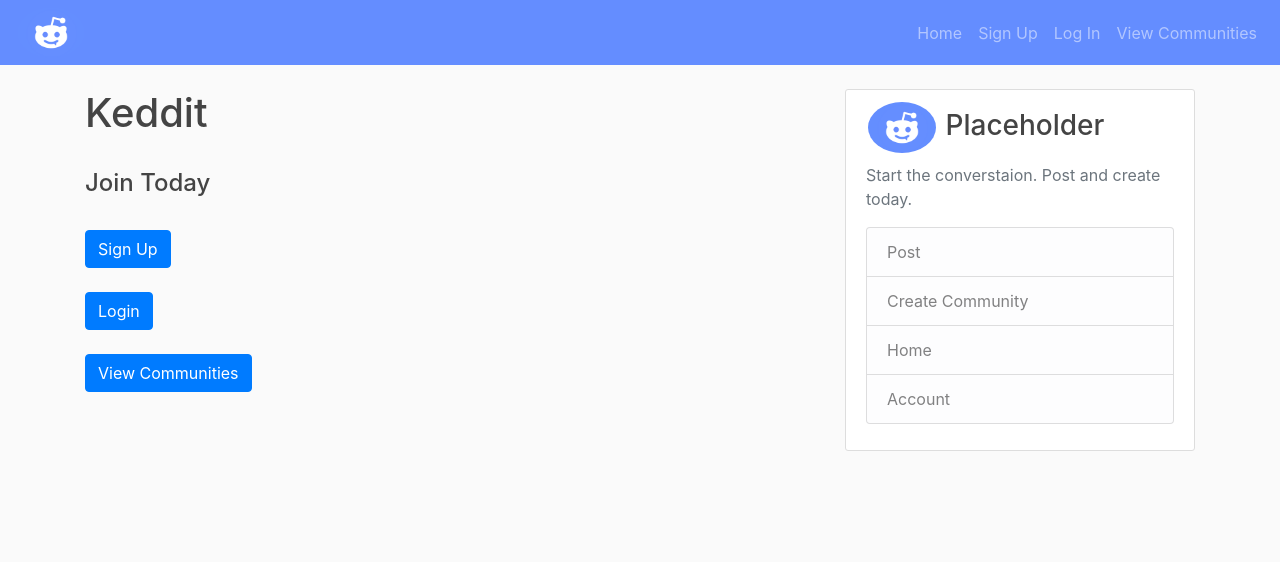
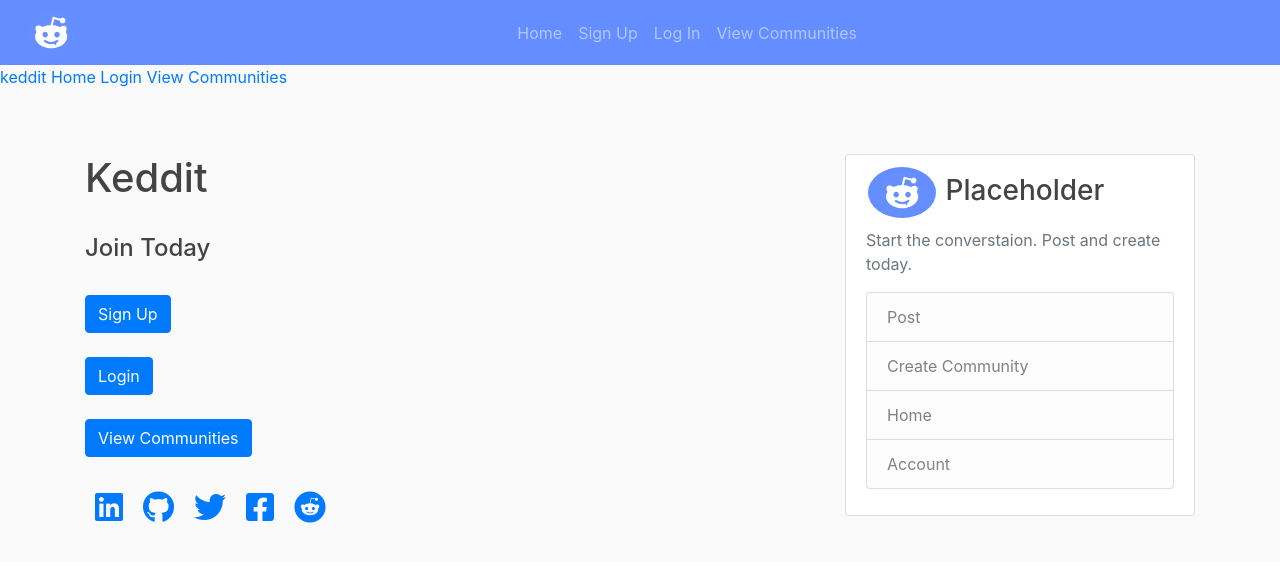
Before and after one commit to kumsy/keddit, a Flask app: page / in a window 1280 px wide. Shown: the top 562 px of the page. Run offline with Flask 2, Linux system fonts and the light colour scheme; some libraries are stand-ins or nearby versions.

Commit message:
icons added on homepage

```diff
--- a/static/styles.css
+++ b/static/styles.css
@@ -2,7 +2,7 @@
 #navbar_header{
     background:#648DFF;
     color:white;
-    position:fixed;
+    /*position:fixed;*/
     width:100%;
 
 }
@@ -21,6 +21,98 @@
     /*color: rgba(0,0,0,1.00)*/
 }
 
+.navbar-nav{
+
+  margin-right: 400px;
+}
+
+.linkedin{
+  padding: 10px;
+  border-radius: 5px;
+
+  /* HOVER OFF */
+  -webkit-transition: padding 2s;
+
+}
+.linkedin:hover{
+  padding-top: 20px;
+  border-radius: 15px;
+  color:#0e76a8;
+
+  /* HOVER ON */
+  -webkit-transition: border-radius 2s;
+}
+.github{
+  padding: 10px;
+  border-radius: 5px;
+
+  /* HOVER OFF */
+  -webkit-transition: padding 2s;
+
+}
+.github:hover{
+  padding-top: 20px;
+  border-radius: 15px;
+  color: black;
+
+  /* HOVER ON */
+  -webkit-transition: border-radius 2s;
+}
+.twitter{
+  padding: 10px;
+  border-radius: 5px;
+
+
+  /* HOVER OFF */
+  -webkit-transition: padding 2s;
+
+}
+.twitter:hover{
+  padding-top: 20px;
+  border-radius: 15px;
+  color:#1dcaff;
+  /* HOVER ON */
+  -webkit-transition: border-radius 2s;
+}
+.facebook{
+  padding: 10px;
+  border-radius: 5px;
+
+
+  /* HOVER OFF */
+  -webkit-transition: padding 2s;
+
+}
+.facebook:hover{
+  padding-top: 20px;
+  border-radius: 15px;
+  color:#3b5998;
+
+  /* HOVER ON */
+  -webkit-transition: border-radius 2s;
+}
+.reddit{
+  padding: 10px;
+  border-radius: 5px;
+
+
+  /* HOVER OFF */
+  -webkit-transition: padding 2s;
+
+}
+.reddit:hover{
+  padding-top: 20px;
+  border-radius: 15px;
+  color:#FF4500;
+
+  /* HOVER ON */
+  -webkit-transition: border-radius 2s;
+}
+
+.social_icons{
+  display:inline-flex;
+
+}
 
 /*=================================================*/
 
--- a/templates/base.html
+++ b/templates/base.html
@@ -4,8 +4,13 @@
     <title>keddit</title>
     <!-- Link bootstrap -->
     <link rel="stylesheet" href="https://stackpath.bootstrapcdn.com/bootstrap/4.3.1/css/bootstrap.min.css" integrity="sha384-ggOyR0iXCbMQv3Xipma34MD+dH/1fQ784/j6cY/iJTQUOhcWr7x9JvoRxT2MZw1T" crossorigin="anonymous">
+    <!-- Font Awesome -->
+    <link rel="stylesheet" href="https://use.fontawesome.com/releases/v5.8.2/css/all.css" integrity="sha384-oS3vJWv+0UjzBfQzYUhtDYW+Pj2yciDJxpsK1OYPAYjqT085Qq/1cq5FLXAZQ7Ay" crossorigin="anonymous">
     <!-- Link Styles CSS -->
     <link rel="stylesheet" type="text/css" href="{{ url_for('static', filename='styles.css') }}">
+    <!-- Favicon Icon -->
+    <link rel="icon" href="/static/images/favicon.ico">
+
 </head>
 <body>
 
--- a/templates/homepage.html
+++ b/templates/homepage.html
@@ -28,4 +28,14 @@
 {% endif %}
 
 
+<div class="social_icons">
+
+    <a class="social" href="https://www.linkedin.com/in/kristencampbell/" target="_blank"><i class="linkedin fab fa-linkedin fa-2x"></i></a>
+    <a class="social" href="https://github.com/Kumsy" target="_blank"><i class="github fab fa-github fa-2x"></i></a>
+    <a class="social" href="https://twitter.com/kumykums" target="_blank"><i class="twitter fab fa-twitter fa-2x"></i></a>
+    <a class="social" href="https://www.facebook.com/KristenPinCampbell" target="_blank"><i class="facebook fab fa-facebook-square fa-2x"></i></a>
+    <a class="social" href="https://www.reddit.com/user/Kumsy" target="_blank"><i class="reddit fab fa-reddit fa-2x"></i></a>
+</div>
+
+
 {% endblock %}
```
Also changed, not shown: static/images/favicon.ico (added).
